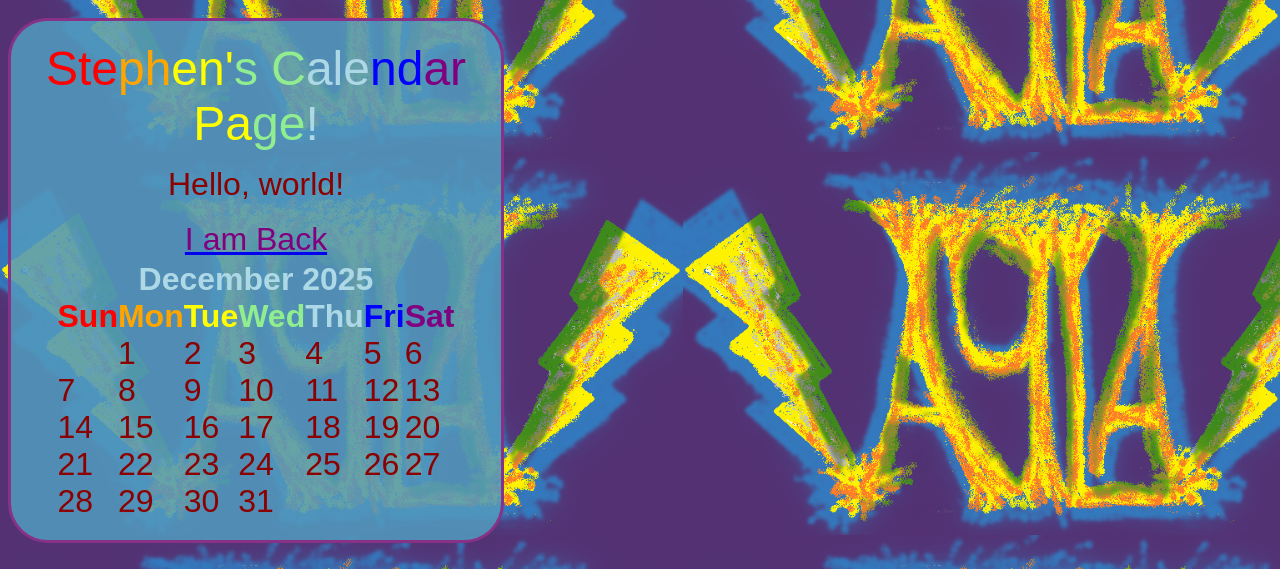
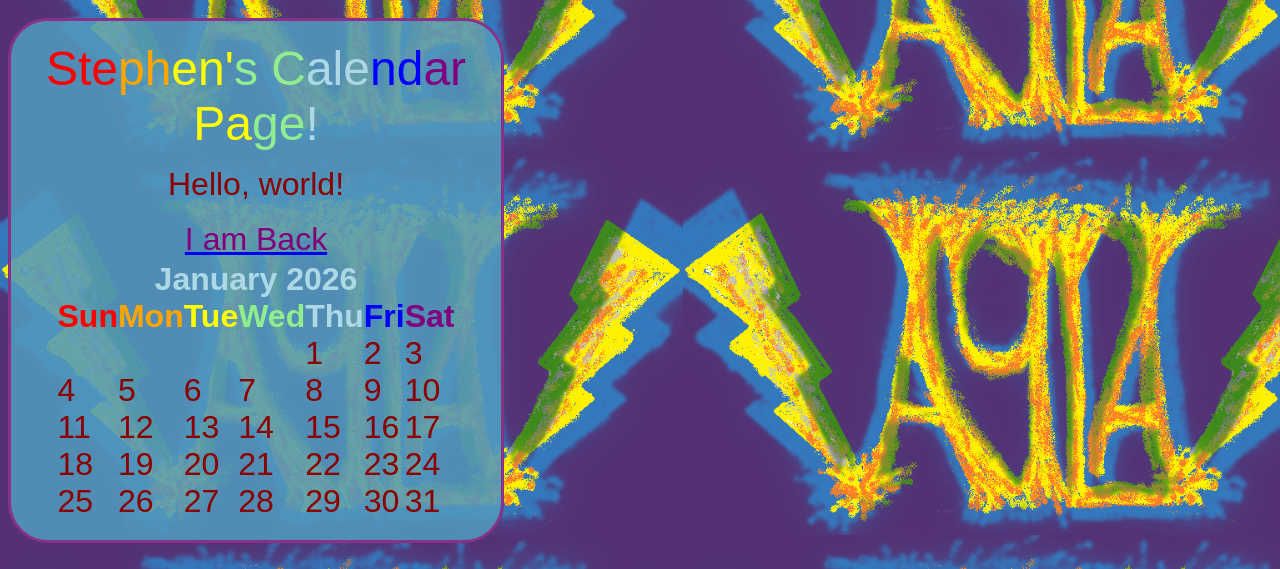
Before and after one commit to StephenShedden/StephenShedden.github.io, a plain HTML site: page ButtonPage/indexButton.html in a window 1280 px wide. Shown: the part 231-800 px from the top of the page. Drawn offline with Linux system fonts and the light colour scheme.

Commit message:
Update indexButton.html

```diff
--- a/ButtonPage/indexButton.html
+++ b/ButtonPage/indexButton.html
@@ -85,7 +85,7 @@
 
       <tr>
         <th colspan="7" class="month">
-          <font size='+3' color='lightblue'> December 2025
+          <font size='+3' color='lightblue'> January 2026
         </th>
       </tr>
 
@@ -111,11 +111,11 @@
         <th class="sat">
           <font color='purple'>Sat
         </th>
-          <tr><td class="noday">&nbsp;</td><td class="mon">1</td><td class="tue">2</td><td class="wed">3</td><td class="thu">4</td><td class="fri">5</td><td class="sat">6</td></tr>
-          <tr><td class="sun">7</td><td class="mon">8</td><td class="tue">9</td><td class="wed">10</td><td class="thu">11</td><td class="fri">12</td><td class="sat">13</td></tr>
-          <tr><td class="sun">14</td><td class="mon">15</td><td class="tue">16</td><td class="wed">17</td><td class="thu">18</td><td class="fri">19</td><td class="sat">20</td></tr>
-          <tr><td class="sun">21</td><td class="mon">22</td><td class="tue">23</td><td class="wed">24</td><td class="thu">25</td><td class="fri">26</td><td class="sat">27</td></tr>
-          <tr><td class="sun">28</td><td class="mon">29</td><td class="tue">30</td><td class="wed">31</td><td class="noday">&nbsp;</td><td class="noday">&nbsp;</td><td class="noday">&nbsp;</td></tr>
+          <tr><td class="noday">&nbsp;</td><td class="noday">&nbsp;</td><td class="noday">&nbsp;</td><td class="noday">&nbsp;</td><td class="thu">1</td><td class="fri">2</td><td class="sat">3</td></tr>
+          <tr><td class="sun">4</td><td class="mon">5</td><td class="tue">6</td><td class="wed">7</td><td class="thu">8</td><td class="fri">9</td><td class="sat">10</td></tr>
+          <tr><td class="sun">11</td><td class="mon">12</td><td class="tue">13</td><td class="wed">14</td><td class="thu">15</td><td class="fri">16</td><td class="sat">17</td></tr>
+          <tr><td class="sun">18</td><td class="mon">19</td><td class="tue">20</td><td class="wed">21</td><td class="thu">22</td><td class="fri">23</td><td class="sat">24</td></tr>
+          <tr><td class="sun">25</td><td class="mon">26</td><td class="tue">27</td><td class="wed">28</td><td class="thu">29</td><td class="fri">30</td><td class="sat">31</td></tr>
         </table>
       </center>
   </section>
```
